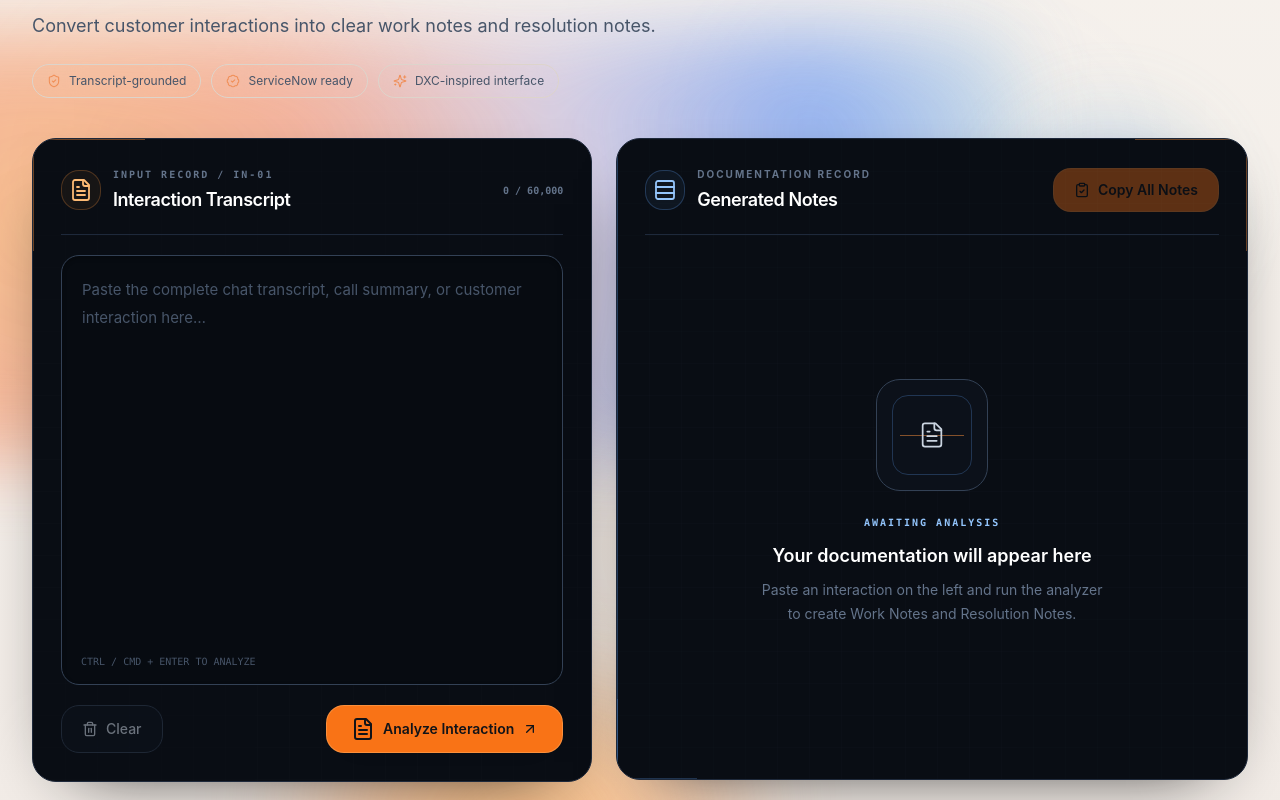
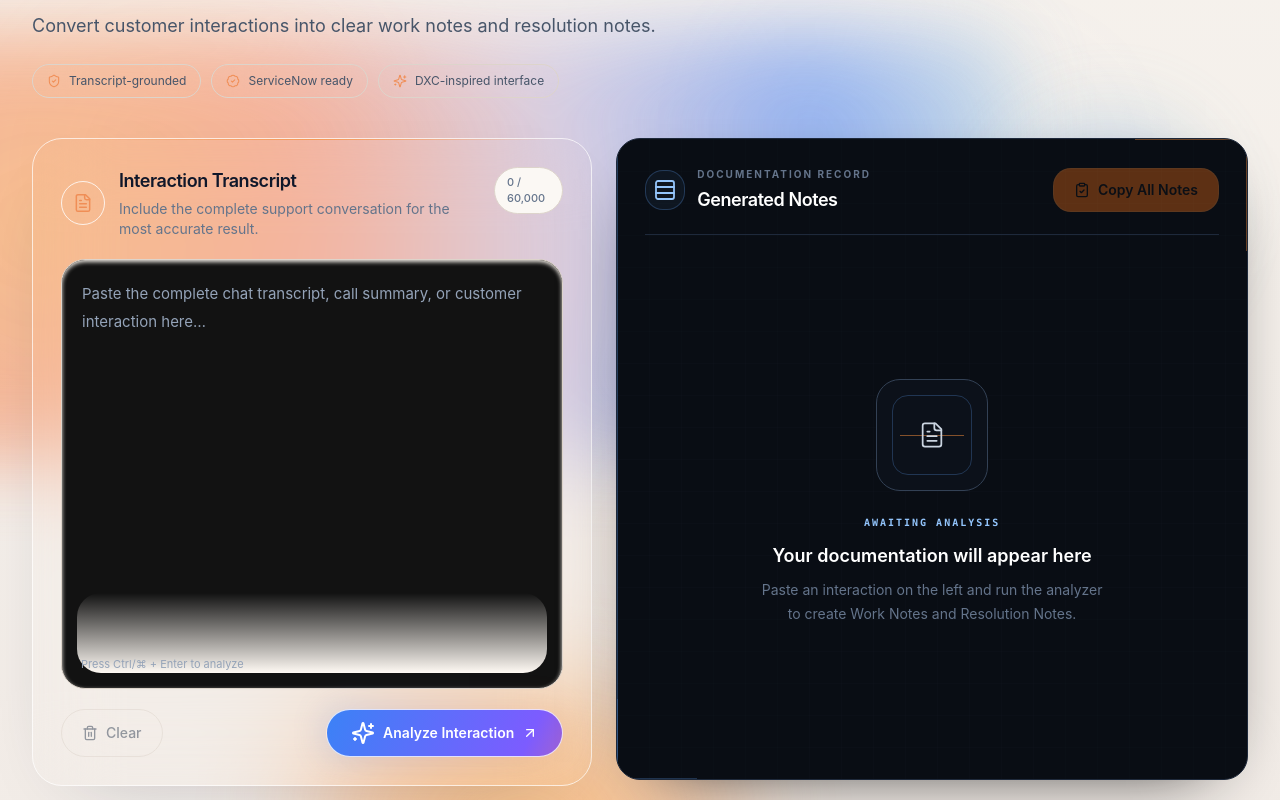
Before and after one commit to Infinity-projects-hue/DXC-Documentation-Tool, a Next.js app: page / in a window 1280 px wide. Shown: the part 260-1060 px from the top of the page. Built offline with nearby package versions, Linux system fonts and the light colour scheme.

Commit message:
Apply DXC light theme to transcript workspace

```diff
--- a/components/documentation/InputCard.tsx
+++ b/components/documentation/InputCard.tsx
@@ -1,8 +1,14 @@
 "use client";
 
 import * as React from "react";
-import { AnimatePresence, motion, useReducedMotion } from "framer-motion";
-import { AlertCircle, ArrowUpRight, FileText, LoaderCircle, Trash2 } from "lucide-react";
+import { AnimatePresence, motion } from "framer-motion";
+import {
+  AlertCircle,
+  ArrowUpRight,
+  FileText,
+  Sparkles,
+  Trash2,
+} from "lucide-react";
 import { Button } from "@/components/ui/button";
 import { Textarea } from "@/components/ui/textarea";
 import { useAppStore, type DocumentationOutput, type GenerationStep } from "@/store/useAppStore";
@@ -86,30 +92,41 @@ export function InputCard() {
 
   return (
     <motion.section
-      initial={{ opacity: 0, y: 16 }}
+      initial={{ opacity: 0, y: 18 }}
       animate={{ opacity: 1, y: 0 }}
-      transition={{ duration: 0.5, ease: "easeOut" }}
-      className="relative min-h-[640px] overflow-hidden rounded-[24px] border border-slate-800 bg-[#090d14] shadow-[0_24px_70px_-42px_rgba(0,0,0,0.95)]"
+      transition={{ duration: 0.55, ease: "easeOut" }}
+      className="relative isolate overflow-hidden rounded-[30px] border border-white/70 bg-white/62 shadow-[0_26px_80px_-48px_rgba(25,38,67,0.32)] backdrop-blur-2xl"
       aria-labelledby="transcript-heading"
     >
-      <div aria-hidden className="absolute inset-0 opacity-[0.035] [background-image:linear-gradient(rgba(148,163,184,0.38)_1px,transparent_1px),linear-gradient(90deg,rgba(148,163,184,0.38)_1px,transparent_1px)] [background-size:32px_32px]" />
-      <div aria-hidden className="absolute left-0 top-0 h-28 w-px bg-orange-400/40" />
-      <div aria-hidden className="absolute left-0 top-0 h-px w-28 bg-orange-400/40" />
+      <div
+        aria-hidden
+        className="pointer-events-none absolute inset-x-10 top-0 h-px bg-gradient-to-r from-transparent via-[#f39a57] to-transparent"
+      />
+      <div
+        aria-hidden
+        className="pointer-events-none absolute -left-16 top-8 h-48 w-48 rounded-full bg-[#5c8ff3]/12 blur-3xl"
+      />
+      <div
+        aria-hidden
+        className="pointer-events-none absolute -right-8 bottom-0 h-52 w-52 rounded-full bg-[#f39a57]/16 blur-3xl"
+      />
 
       <div className="relative z-10 flex min-h-[640px] flex-col p-5 sm:p-6 lg:p-7">
-        <div className="mb-5 flex items-center justify-between gap-4 border-b border-slate-800 pb-5">
-          <div className="flex min-w-0 items-center gap-3">
-            <div className="flex h-10 w-10 shrink-0 items-center justify-center rounded-xl border border-orange-400/25 bg-orange-400/[0.06]">
-              <FileText className="h-4.5 w-4.5 text-orange-300" strokeWidth={1.8} />
+        <div className="mb-5 flex items-start justify-between gap-4">
+          <div className="flex min-w-0 items-center gap-3.5">
+            <div className="flex h-11 w-11 shrink-0 items-center justify-center rounded-2xl border border-white/80 bg-white/78 shadow-[0_12px_30px_-22px_rgba(25,38,67,0.28)]">
+              <FileText className="h-5 w-5 text-[#f08e56]" strokeWidth={1.8} />
             </div>
             <div className="min-w-0">
-              <p className="font-mono text-[10px] font-bold uppercase tracking-[0.2em] text-slate-500">Input record / IN-01</p>
-              <h2 id="transcript-heading" className="mt-1 text-lg font-semibold tracking-tight text-white">
+              <h2 id="transcript-heading" className="text-base font-semibold tracking-tight text-slate-900 sm:text-lg">
                 Interaction Transcript
               </h2>
+              <p className="mt-1 text-xs leading-5 text-slate-500 sm:text-sm">
+                Include the complete support conversation for the most accurate result.
+              </p>
             </div>
           </div>
-          <span className={`font-mono text-[10px] font-semibold ${isOverLimit ? "text-rose-300" : "text-slate-500"}`}>
+          <span className="rounded-full border border-[#ddd4cb] bg-[#fbf8f4] px-3 py-1.5 text-[11px] font-medium text-slate-500">
             {charCount.toLocaleString()} / {MAX_TRANSCRIPT_LENGTH.toLocaleString()}
           </span>
         </div>
@@ -131,12 +148,15 @@ export function InputCard() {
             aria-invalid={Boolean(error)}
             aria-describedby={error ? "transcript-error" : "transcript-help"}
             placeholder="Paste the complete chat transcript, call summary, or customer interaction here…"
-            className="h-full min-h-[430px] resize-none rounded-[18px] border-slate-700 bg-[#070b11] px-5 py-5 text-[15px] leading-7 text-slate-100 shadow-inner shadow-black/30 outline-none placeholder:text-slate-600 focus-visible:border-blue-400/60 focus-visible:ring-2 focus-visible:ring-blue-500/20 disabled:cursor-wait disabled:opacity-65"
+            className="h-full min-h-[430px] resize-none rounded-[24px] border border-[#ddd4cb] bg-[#fffdfa]/82 px-5 py-5 text-[15px] leading-7 text-slate-800 shadow-inner shadow-[#f0ebe4] outline-none placeholder:text-slate-400 focus-visible:border-[#5c8ff3]/60 focus-visible:ring-2 focus-visible:ring-[#5c8ff3]/20 disabled:cursor-wait disabled:opacity-65"
             spellCheck={false}
           />
-          <div aria-hidden className="pointer-events-none absolute inset-x-3 bottom-3 h-16 rounded-xl bg-gradient-to-t from-[#070b11] via-[#070b11]/85 to-transparent" />
-          <p id="transcript-help" className="pointer-events-none absolute bottom-4 left-5 font-mono text-[10px] text-slate-600">
-            CTRL / CMD + ENTER TO ANALYZE
+          <div
+            aria-hidden
+            className="pointer-events-none absolute inset-x-4 bottom-4 h-20 rounded-2xl bg-gradient-to-t from-[#fffaf4] via-[#fffaf4]/82 to-transparent"
+          />
+          <p id="transcript-help" className="pointer-events-none absolute bottom-4 left-5 text-[11px] text-slate-400">
+            Press Ctrl/⌘ + Enter to analyze
           </p>
         </div>
 
@@ -148,7 +168,7 @@ export function InputCard() {
               initial={{ opacity: 0, y: -6 }}
               animate={{ opacity: 1, y: 0 }}
               exit={{ opacity: 0, y: -6 }}
-              className="mt-4 flex items-center gap-2 rounded-xl border border-rose-400/25 bg-rose-500/[0.08] px-4 py-3 text-sm text-rose-200"
+              className="mt-4 flex items-center gap-2 rounded-2xl border border-rose-200 bg-rose-50 px-4 py-3 text-sm text-rose-700"
             >
               <AlertCircle className="h-4 w-4 shrink-0" />
               {error}
@@ -164,7 +184,24 @@ export function InputCard() {
               exit={{ opacity: 0, height: 0, y: 8 }}
               className="overflow-hidden"
             >
-              <AnalysisStatus step={Math.min(currentStep || 1, 6)} />
+              <div className="mt-4 flex items-center gap-4 rounded-2xl border border-[#d8d9ef] bg-[linear-gradient(135deg,rgba(92,143,243,0.08),rgba(247,148,77,0.07),rgba(142,143,226,0.08))] px-4 py-3.5">
+                <MiniAnalyzerOrb />
+                <div className="min-w-0 flex-1">
+                  <div className="flex items-center justify-between gap-3">
+                    <p className="truncate text-sm font-medium text-slate-800">
+                      Analyzing interaction
+                    </p>
+                    <span className="text-[11px] text-slate-500">Step {Math.min(currentStep || 1, 6)} of 6</span>
+                  </div>
+                  <div className="mt-2 h-1.5 overflow-hidden rounded-full bg-white/70">
+                    <motion.div
+                      className="h-full rounded-full bg-gradient-to-r from-[#5c8ff3] via-[#9b88d6] to-[#f39a57]"
+                      animate={{ width: `${(Math.min(currentStep || 1, 6) / 6) * 100}%` }}
+                      transition={{ duration: 0.45, ease: "easeOut" }}
+                    />
+                  </div>
+                </div>
+              </div>
             </motion.div>
           )}
         </AnimatePresence>
@@ -175,56 +212,75 @@ export function InputCard() {
             variant="ghost"
             onClick={clearTranscript}
             disabled={isGenerating || (!transcript && !error)}
-            className="h-12 justify-center rounded-xl border border-slate-700 bg-[#0d131d] px-5 text-slate-300 hover:bg-[#131c28] hover:text-white focus-visible:ring-2 focus-visible:ring-blue-400/50 sm:justify-start"
+            className="h-12 justify-center rounded-2xl border border-[#ddd4cb] bg-white/72 px-5 text-slate-700 hover:bg-white hover:text-slate-900 focus-visible:ring-2 focus-visible:ring-[#f39a57]/40 sm:justify-start"
           >
             <Trash2 className="h-4 w-4" />
             Clear
           </Button>
 
+          <motion.div
+            className="relative"
+            whileHover={isGenerating ? undefined : { scale: 1.015 }}
+            whileTap={isGenerating ? undefined : { scale: 0.985 }}
+          >
+            <motion.div
+              aria-hidden
+              className="pointer-events-none absolute -inset-1 rounded-[20px] bg-gradient-to-r from-[#5c8ff3] via-[#9b88d6] to-[#f39a57] blur-lg"
+              animate={
+                isGenerating
+                  ? { opacity: [0.22, 0.45, 0.22], scale: [0.98, 1.03, 0.98] }
+                  : { opacity: [0.18, 0.34, 0.18] }
+              }
+              transition={{ duration: 2.8, repeat: Infinity, ease: "easeInOut" }}
+            />
             <Button
               type="button"
               onClick={() => void analyzeInteraction()}
               disabled={isGenerating || isOverLimit}
-            className="h-12 w-full rounded-xl border border-orange-300/40 bg-orange-500 px-6 font-semibold text-[#111318] shadow-[0_12px_28px_-18px_rgba(249,115,22,0.8)] hover:bg-orange-400 focus-visible:ring-2 focus-visible:ring-orange-300/70 sm:w-auto"
+              className="relative h-12 w-full rounded-2xl border border-white/80 bg-[linear-gradient(135deg,#5c8ff3_0%,#8e8fe2_42%,#f39a57_100%)] px-6 font-semibold text-white shadow-[0_14px_38px_-18px_rgba(92,143,243,0.55)] hover:brightness-105 focus-visible:ring-2 focus-visible:ring-[#f39a57]/60 sm:w-auto"
             >
-            {isGenerating ? <LoaderCircle className="h-4.5 w-4.5 animate-spin" /> : <FileText className="h-4.5 w-4.5" />}
+              {isGenerating ? (
+                <MiniSpinner />
+              ) : (
+                <Sparkles className="h-4.5 w-4.5" strokeWidth={2} />
+              )}
               {isGenerating ? "Analyzing Interaction" : "Analyze Interaction"}
               {!isGenerating && <ArrowUpRight className="h-4 w-4" />}
             </Button>
+          </motion.div>
         </div>
       </div>
     </motion.section>
   );
 }
 
-function AnalysisStatus({ step }: { step: number }) {
-  const reduceMotion = useReducedMotion();
+function MiniSpinner() {
+  return (
+    <span className="relative h-4 w-4" aria-hidden>
+      <span className="absolute inset-0 rounded-full border-2 border-white/35" />
+      <motion.span
+        className="absolute inset-0 rounded-full border-2 border-transparent border-t-white"
+        animate={{ rotate: 360 }}
+        transition={{ duration: 0.8, repeat: Infinity, ease: "linear" }}
+      />
+    </span>
+  );
+}
 
+function MiniAnalyzerOrb() {
   return (
-    <div className="mt-4 rounded-xl border border-blue-400/20 bg-blue-400/[0.045] px-4 py-3.5">
-      <div className="flex items-center gap-4">
-        <motion.div
-          className="flex h-9 w-9 shrink-0 items-center justify-center rounded-lg border border-blue-400/30"
-          animate={reduceMotion ? undefined : { rotate: 360 }}
-          transition={{ duration: 3.5, repeat: Infinity, ease: "linear" }}
-          aria-hidden
-        >
-          <span className="h-2 w-2 rounded-sm bg-orange-300" />
-        </motion.div>
-        <div className="min-w-0 flex-1">
-          <div className="flex items-center justify-between gap-3">
-            <p className="text-sm font-medium text-slate-100">Analyzing interaction</p>
-            <span className="font-mono text-[10px] text-blue-300">STEP {step} / 6</span>
-          </div>
-          <div className="mt-2 h-1 overflow-hidden rounded-full bg-slate-800">
-            <motion.div
-              className="h-full rounded-full bg-blue-400"
-              animate={{ width: `${(step / 6) * 100}%` }}
-              transition={{ duration: 0.4, ease: "easeOut" }}
+    <div className="relative flex h-10 w-10 shrink-0 items-center justify-center [perspective:400px]" aria-hidden>
+      <motion.span
+        className="absolute h-9 w-9 rounded-full border border-[#5c8ff3]/40"
+        animate={{ rotateX: [0, 70, 0], rotateY: [0, 180, 360] }}
+        transition={{ duration: 3.4, repeat: Infinity, ease: "linear" }}
       />
-          </div>
-        </div>
-      </div>
+      <motion.span
+        className="absolute h-7 w-7 rounded-full border border-[#f39a57]/50"
+        animate={{ rotateX: [70, 0, 70], rotateZ: [0, -180, -360] }}
+        transition={{ duration: 2.8, repeat: Infinity, ease: "linear" }}
+      />
+      <span className="h-2.5 w-2.5 rounded-full bg-white shadow-[0_0_16px_rgba(255,255,255,0.85)]" />
     </div>
   );
 }
```
Lines whose indentation alone changed are shown as unchanged.
